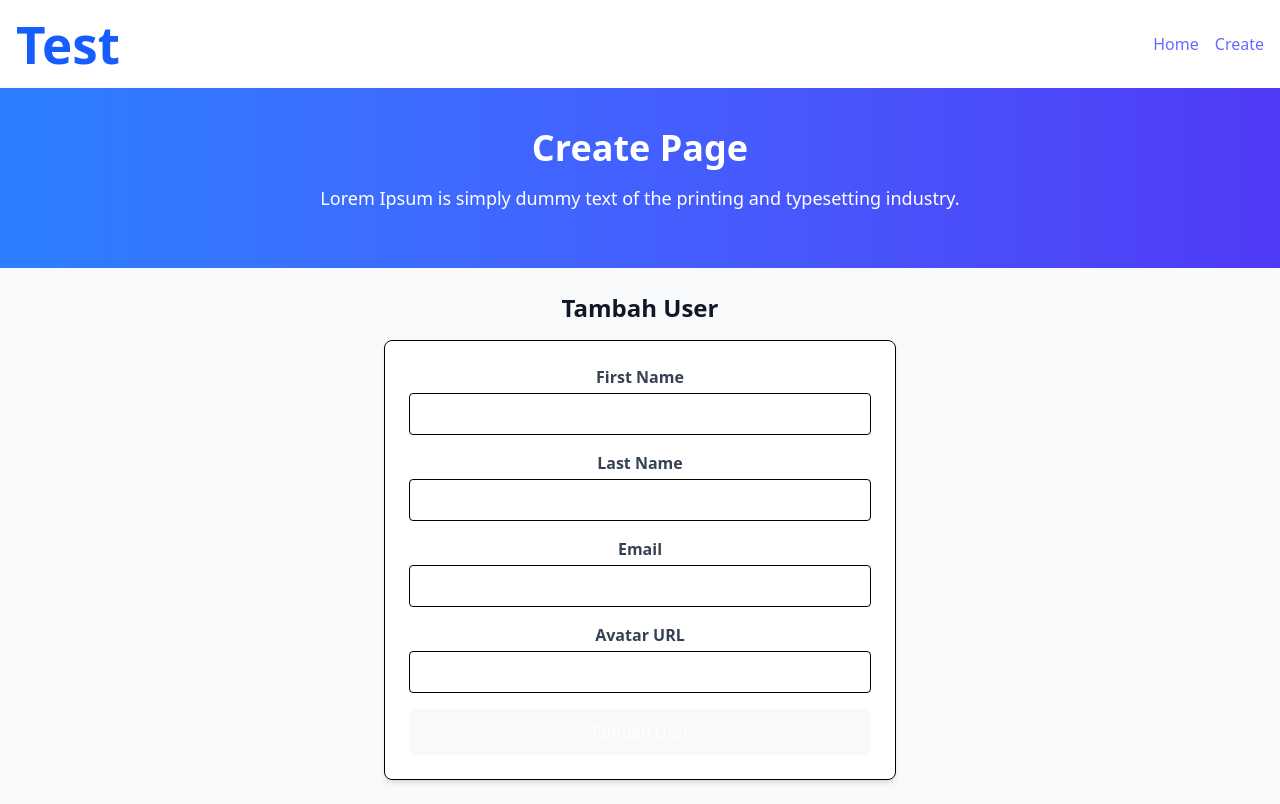
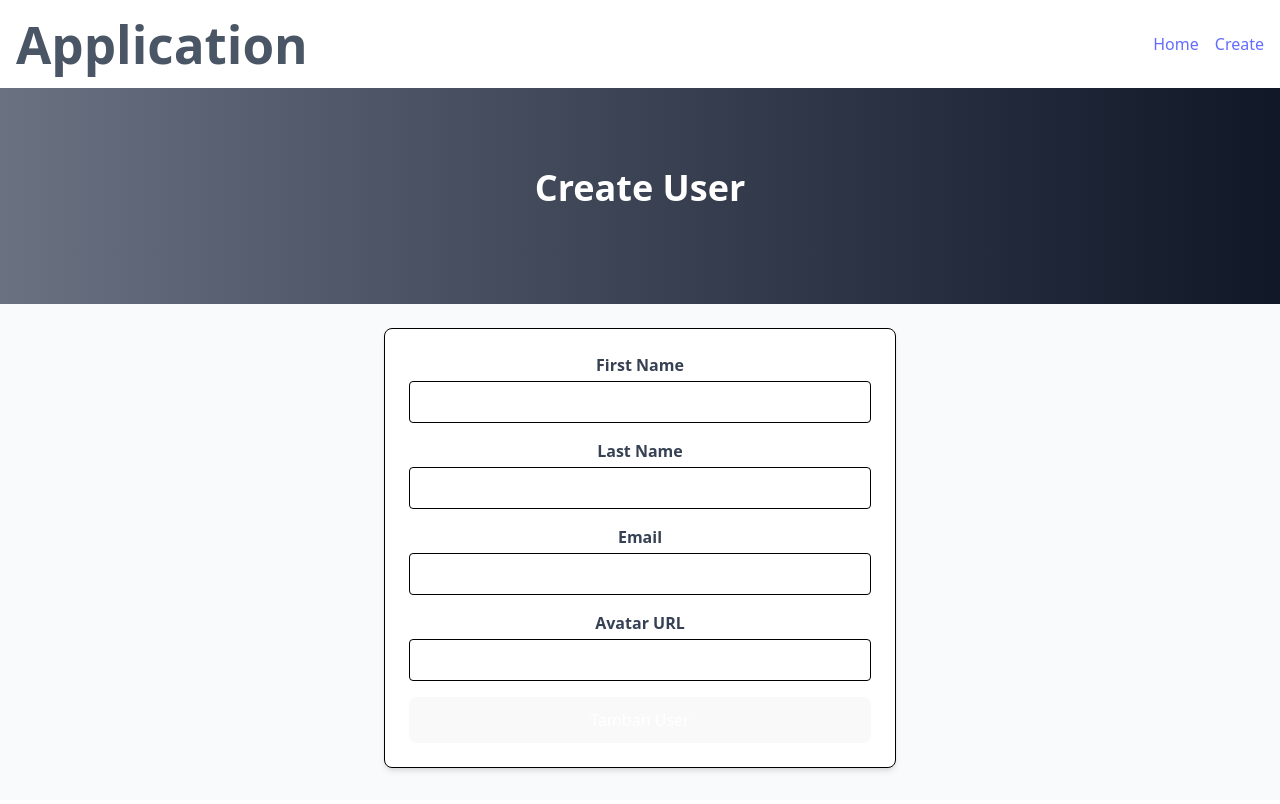
Before and after one commit to msandypr/reqres-react-simple-api, a React (Vite) app: page /create in a window 1280 px wide. Built offline with nearby package versions, Linux system fonts and the light colour scheme; no server answers; a web font is replaced by a local one.

Commit message:
fix: data cant stored to localStorage

```diff
--- a/src/Pages/Create.jsx
+++ b/src/Pages/Create.jsx
@@ -1,7 +1,7 @@
 import { useEffect, useState } from "react";
 import "../App.css";
 
-export default function App() {
+export default function Create() {
   const [users, setUsers] = useState([]);
   const [newUser, setNewUser] = useState({
     first_name: "",
@@ -10,77 +10,74 @@ export default function App() {
     avatar: "",
   });
 
-  // Fetch users dari Reqres API
+  // Load data dari localStorage saat komponen di-load
   useEffect(() => {
-    fetch("https://reqres.in/api/users")
-      .then((response) => response.json())
-      .then((data) => setUsers(data.data))
-      .catch((error) => console.error("Error fetching data:", error));
+    const storedUsers = JSON.parse(localStorage.getItem("users")) || [];
+    setUsers(storedUsers);
   }, []);
 
-  // Handle perubahan input form
   const handleChange = (e) => {
     setNewUser({ ...newUser, [e.target.name]: e.target.value });
   };
 
-  // Handle submit form untuk POST user
   const handleSubmit = async (e) => {
     e.preventDefault();
 
-    try {
-      const response = await fetch("https://reqres.in/api/users", {
-        method: "POST",
-        headers: {
-          "Content-Type": "application/json",
-        },
-        body: JSON.stringify(newUser),
-      });
+    // Buat user baru dengan unique id, id nya didapat dari jumlah data +
+    const userWithId = {
+      id: users.length + 1,
+      ...newUser,
+    };
+    // Tambahkan user baru ke daftar users
+    const updatedUsers = [...users, userWithId];
+    setUsers(updatedUsers);
+    localStorage.setItem("users", JSON.stringify(updatedUsers));
 
-      const data = await response.json();
+    // Reset form
+    setNewUser({
+      first_name: "",
+      last_name: "",
+      email: "",
+      avatar: "",
+    });
 
-      if (response.ok) {
-        alert("User berhasil ditambahkan!");
-        const updatedUsers = [...users, { id: users.length + 1, ...newUser }];
-        setUsers(updatedUsers);
-
-        localStorage.setItem("users", JSON.stringify(updatedUsers));
-
-        setNewUser({ first_name: "", last_name: "", email: "", avatar: "" });
-      } else {
-        alert("Gagal menambahkan user.");
-      }
-    } catch (error) {
-      console.error("Error posting data:", error);
-    }
+    alert("User berhasil ditambahkan!");
   };
 
   return (
     <div className="min-h-screen w-full font-sans text-gray-900 bg-gray-50">
       {/* Navbar */}
       <nav className="bg-white shadow-md p-4 flex justify-between items-center">
-        <h1 className="text-2xl font-bold text-blue-600">Test</h1>
+        <h1 className="text-2xl font-bold text-gray-600">Application</h1>
         <ul className="flex space-x-4">
-          <li><a href="/" className="hover:text-blue-600">Home</a></li>
-          <li><a href="/create" className="hover:text-blue-600">Create</a></li>
-          {/* <li><a href="#page3" className="hover:text-blue-600">Page 3</a></li> */}
+          <li>
+            <a href="/" className="hover:text-gray-600">
+              Home
+            </a>
+          </li>
+          <li>
+            <a href="/create" className="hover:text-gray-600">
+              Create
+            </a>
+          </li>
         </ul>
       </nav>
 
       {/* Hero Section */}
-      <header className="text-center py-10 bg-gradient-to-r from-blue-500 to-indigo-600 text-white">
-        <h2 className="text-4xl font-bold mb-4">Create Page</h2>
-        <p className="text-lg mb-4">
-          Lorem Ipsum is simply dummy text of the printing and typesetting
-          industry.
-        </p>
+      <header className="text-center py-20 bg-gradient-to-r from-gray-500 to-gray-900 text-white">
+        <h2 className="text-4xl font-bold mb-4">Create User</h2>
       </header>
 
       {/* Form untuk POST User */}
       <section className="p-6">
-        <h3 className="text-2xl font-semibold mb-4 text-center">Tambah User</h3>
-        <form onSubmit={handleSubmit} className="max-w-lg mx-auto bg-white p-6 shadow-md rounded-lg border border-black">
+        <form
+          onSubmit={handleSubmit}
+          className="max-w-lg mx-auto bg-white p-6 shadow-md rounded-lg border border-black"
+        >
           <div className="mb-4">
-            <label className="block text-gray-700 font-semibold mb-1">First Name</label>
+            <label className="block text-gray-700 font-semibold mb-1">
+              First Name
+            </label>
             <input
               type="text"
               name="first_name"
@@ -91,7 +88,9 @@ export default function App() {
             />
           </div>
           <div className="mb-4">
-            <label className="block text-gray-700 font-semibold mb-1">Last Name</label>
+            <label className="block text-gray-700 font-semibold mb-1">
+              Last Name
+            </label>
             <input
               type="text"
               name="last_name"
@@ -102,7 +101,9 @@ export default function App() {
             />
           </div>
           <div className="mb-4">
-            <label className="block text-gray-700 font-semibold mb-1">Email</label>
+            <label className="block text-gray-700 font-semibold mb-1">
+              Email
+            </label>
             <input
               type="email"
               name="email"
@@ -113,7 +114,9 @@ export default function App() {
             />
           </div>
           <div className="mb-4">
-            <label className="block text-gray-700 font-semibold mb-1">Avatar URL</label>
+            <label className="block text-gray-700 font-semibold mb-1">
+              Avatar URL
+            </label>
             <input
               type="text"
               name="avatar"
@@ -123,12 +126,14 @@ export default function App() {
               required
             />
           </div>
-          <button type="submit" className="w-full bg-blue-600 text-white py-2 rounded hover:bg-blue-700">
+          <button
+            type="submit"
+            className="w-full bg-blue-600 text-white py-2 rounded hover:bg-blue-700"
+          >
             Tambah User
           </button>
         </form>
       </section>
-
     </div>
   );
 }
```
